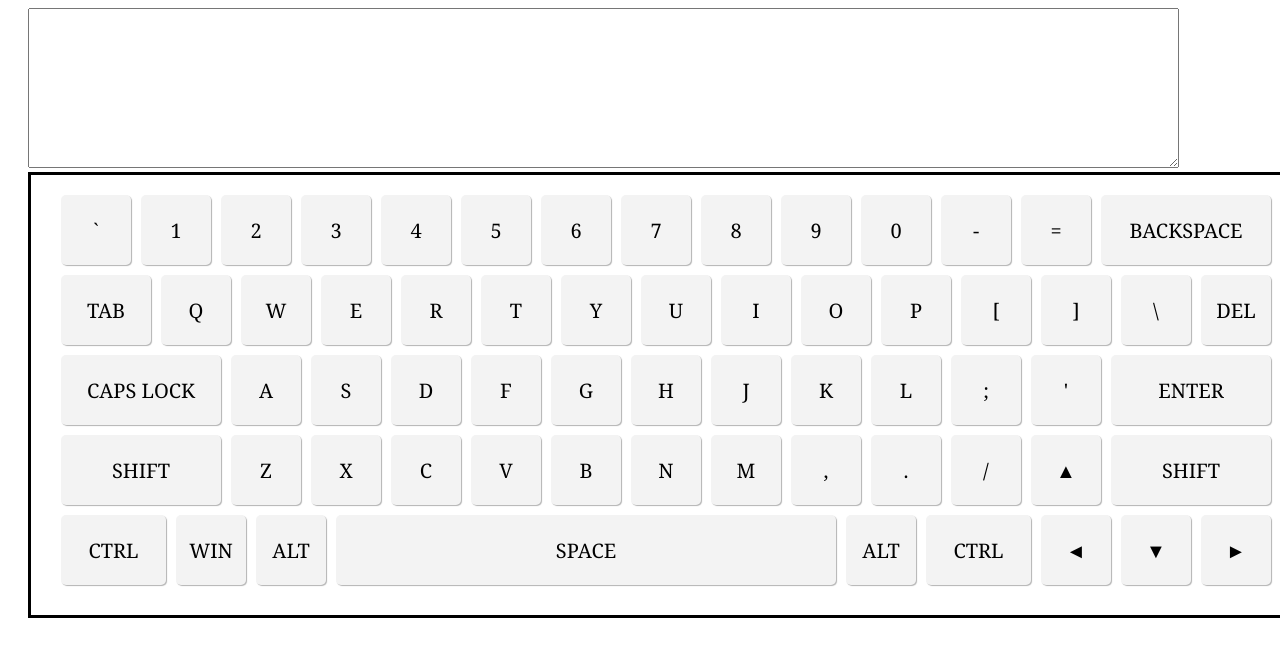
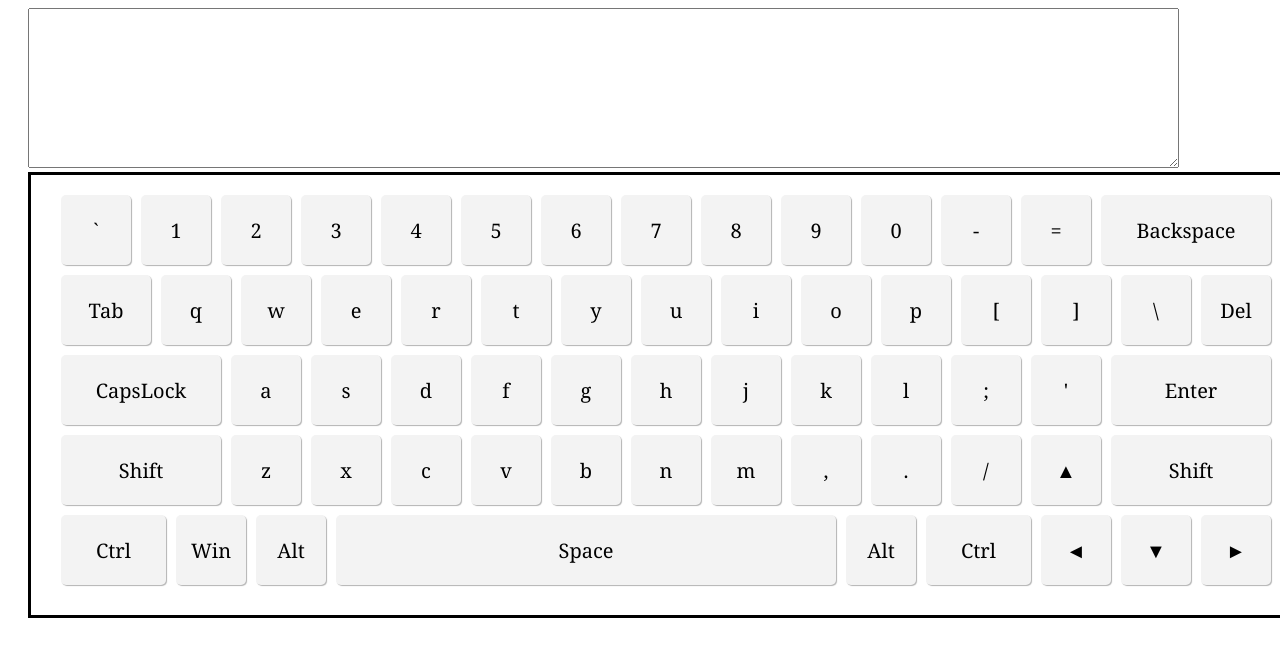
Before and after one commit to crecker05ru/virtual-keyboard, a website built with webpack: page src/index.html in a window 1280 px wide. Shown: the top 656 px of the page. Built offline with nearby package versions, Linux system fonts and the light colour scheme.

Commit message:
fix: empty html

```diff
--- a/src/index.html
+++ b/src/index.html
@@ -7,8 +7,5 @@
   <title>Document</title>
 </head>
 <body>
-  <main>
-    <div id="keyboard"></div>
-  </main>
 </body>
 </html>
--- a/src/index.js
+++ b/src/index.js
@@ -2,14 +2,14 @@ import "./styles.scss"
 let en = [
   ['`','1','2','3','4','5','6','7','8','9','0','-','=','Backspace'],
   ['Tab','q','w','e','r','t','y','u','i','o','p','[',']','\\','Del'],
-  ['Caps Lock','a','s','d','f','g','h','j','k','l',';',"'",'Enter'],
+  ['CapsLock','a','s','d','f','g','h','j','k','l',';',"'",'Enter'],
   ['Shift','z','x','c','v','b','n','m',',','.','/','▲','Shift'],
   ['Ctrl','Win','Alt','Space','Alt','Ctrl','◄','▼','►']
 ]
 let ru = [
   ['ё','1','2','3','4','5','6','7','8','9','0','-','=','Backspace'],
   ['Tab','й','ц','у','к','е','н','г','ш','щ','з','х','ъ','\\','Del'],
-  ['Caps Lock','ф','ы','в','а','п','р','о','л','д','ж','э','Enter'],
+  ['CapsLock','ф','ы','в','а','п','р','о','л','д','ж','э','Enter'],
   ['Shift','я','ч','с','м','и','т','ь','б','ю','.','▲','Shift'],
   ['Ctrl','Win','Alt','Space','Alt','Ctrl','◄','▼','►']
 ]
@@ -17,20 +17,56 @@ let languageMap = {
   en: en,
   ru: ru
 }
+const  root = document.createElement('main')
+root.id = 'keyboard'
+document.body.append(root)
+let keys
+let textarea
+let capsLock
+let currentLanguage
 
-const root = document.querySelector('#keyboard')
-let currentLanguage = 'en'
 console.log('root',root)
-window.addEventListener('load',drawApp)
+window.addEventListener('load',() => {
+  currentLanguage  = 'en' || localStorage.getItem(currentLanguage)
+  drawApp()
+})
 
+window.addEventListener('beforeunload', () => {
+  localStorage.setItem('language',currentLanguage)
+})
+
+window.addEventListener('keydown', (e) => {
+  console.log('e.key',e.key)
+  console.log('e.code',e.code)
+
+  for(let i = 0;i < keys.length;i++){
+    if(keys[i].innerText == e.key || keys[i].innerText.toLowerCase() == e.key){
+      keys[i].classList.add('key-animation')
+    }
+
+
+  }
+  if(e.key == 'CapsLock'){
+    capsLock.classList.toggle('key-active')
+  }
+})
+
+window.addEventListener('keyup', (e) => {
+  for(let i = 0;i < keys.length;i++){
+    if(keys[i].innerText == e.key || keys[i].innerText.toLowerCase() == e.key){
+      keys[i].classList.remove('key-animation')
+    }
+  }
+})
 function drawApp() {
   let wrapper = document.createElement('div')
   // wrapper.classList.add('wrapper')
   root.classList.add('wrapper')
-  let textarea = document.createElement('textarea')
+  textarea = document.createElement('textarea')
   textarea.classList.add('textarea')
   root.append(wrapper,textarea)
   drawKeyboard(languageMap[currentLanguage])
+
 }
 function changeKeyLanguage(language){
   drawKeyboard(language)
@@ -48,21 +84,25 @@ function drawKeyboard(language) {
     for(let k = 0;k < language[i].length;k++){
       let col = language[i][k]
       let colElement = document.createElement('div')
-      colElement.innerText = col.toUpperCase()
+      colElement.innerText = col
       colElement.dataset.row = i
       colElement.dataset.col = k
       // colElement.classList.add('keyboard__col', 'key_size_m')
       colElement.classList.add('keyboard__col')
       if(col === 'Backspace'){
-        colElement.classList.add('key_size_backspace')
+        colElement.classList.add('key_size_backspace','key-backspace')
       }else if(col === 'Tab'){
-        colElement.classList.add('key_size_tab')
+        colElement.classList.add('key_size_tab','key-tab')
       }else if(col === 'Ctrl'){
-        colElement.classList.add('key_size_l')
-      }else if(col === 'Shift' || col === 'Enter' || col === 'Caps Lock'){
-        colElement.classList.add('key_size_xl')
+        colElement.classList.add('key_size_l','key-ctrl')
+      }else if(col === 'Shift'){
+        colElement.classList.add('key_size_xl','key-shift')
+      }else if(col === 'Enter'){
+        colElement.classList.add('key_size_xl','key-enter')
+      }else if(col === 'CapsLock'){
+        colElement.classList.add('key_size_xl','key-capslock')
       }else if(col === 'Space'){
-        colElement.classList.add('key_size_xxxxl')
+        colElement.classList.add('key_size_xxxxl','key-space')
       }else {
         colElement.classList.add('key_size_m')
       }
@@ -70,4 +110,7 @@ function drawKeyboard(language) {
     }
   }
   root.append(keyboardBody)
+  keys = document.querySelectorAll('.keyboard__col')
+  capsLock = document.querySelector('.key-capslock')
+  console.log('keys',keys)
 }
--- a/src/styles.scss
+++ b/src/styles.scss
@@ -12,6 +12,8 @@
   width: 94%;
   min-height: 20vh;
 }
+
+
 .keyboard {
 
   &__body {
@@ -88,3 +90,24 @@
     }
   }
 }
+
+@keyframes press {
+  0% {
+    transform: scale(1,1);
+  }
+  50% {
+    transform: scale(0.9,0.9);
+  }
+  100% {
+    transform: scale(1,1);
+  }
+}
+
+.key-animation {
+  animation: 0.2s 1 alternate press;
+}
+
+.key-active {
+  background-color: rgba(0,0,0,0.7);
+  color: #fff;
+}
```
